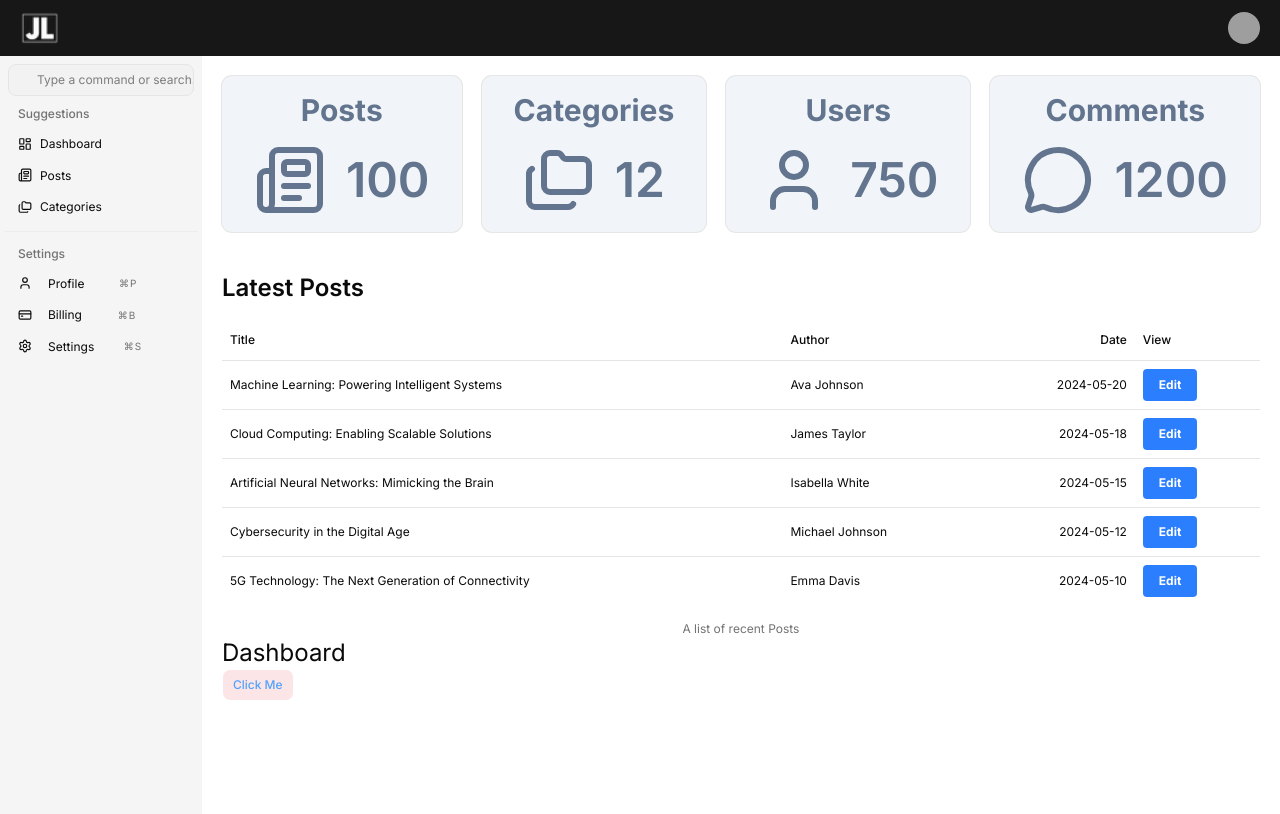
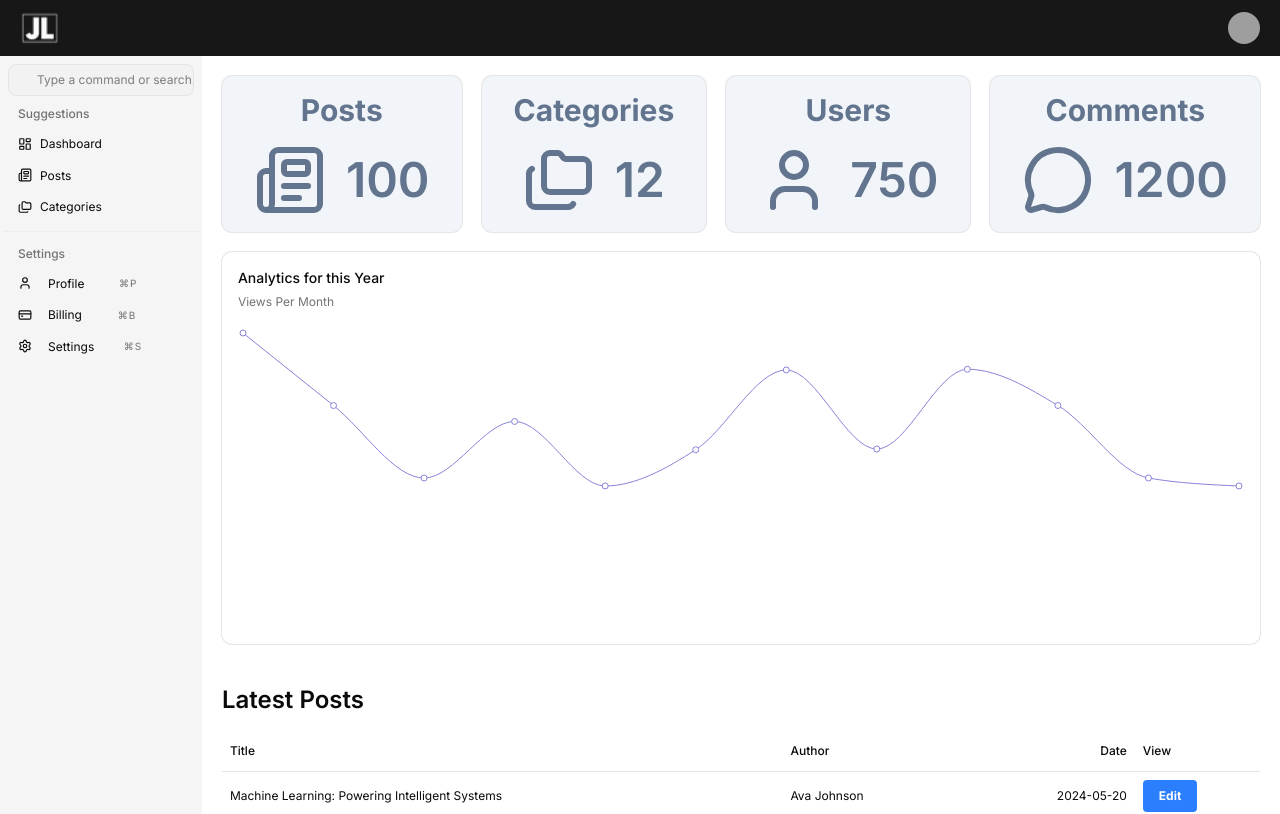
Before and after one commit to jacklmbrt07/dashboard-ui, a Next.js app: page / in a window 1280 px wide. Shown: the top 814 px of the page. Built offline with nearby package versions, Linux system fonts and the light colour scheme; grey boxes are pictures that could not be loaded; some icons are missing.

Commit message:
added analytics chart

```diff
--- a/app/page.tsx
+++ b/app/page.tsx
@@ -2,6 +2,7 @@
 import DashboardCard from "@/components/dashboard/DashboardCard";
 import { Folders, MessageCircle, Newspaper, User } from "lucide-react";
 import PostsTable from "@/components/posts/PostsTable";
+import AnalyticsChart from "@/components/dashboard/AnalyticsChart";
 
 const dashboardCards = [
   { title: "Posts", count: 100, icon: Newspaper },
@@ -23,6 +24,7 @@
           />
         ))}
       </div>
+      <AnalyticsChart />
       <PostsTable title="Latest Posts" limit={5} />
       <h1 className="text-2xl">Dashboard</h1>
       <Button variant="destructive" size="lg" className="text-blue-400">
--- /dev/null
+++ b/components/dashboard/AnalyticsChart.tsx
@@ -0,0 +1,40 @@
+"use client";
+import {
+  LineChart,
+  Line,
+  XAxis,
+  YAxis,
+  CartesianGrid,
+  ResponsiveContainer,
+} from "recharts";
+import {
+  Card,
+  CardContent,
+  CardDescription,
+  CardHeader,
+  CardTitle,
+} from "@/components/ui/card";
+
+import data from "@/data/analytics";
+
+const AnalyticsChart = () => {
+  return (
+    <Card>
+      <CardHeader>
+        <CardTitle>Analytics for this Year</CardTitle>
+        <CardDescription>Views Per Month</CardDescription>
+      </CardHeader>
+      <CardContent>
+        <div className="w-full" style={{ height: "300px" }}>
+          <ResponsiveContainer>
+            <LineChart width={1100} height={300} data={data}>
+              <Line type="monotone" dataKey="uv" stroke="#8884d8" />
+            </LineChart>
+          </ResponsiveContainer>
+        </div>
+      </CardContent>
+    </Card>
+  );
+};
+
+export default AnalyticsChart;
--- a/package.json
+++ b/package.json
@@ -20,6 +20,7 @@
     "radix-ui": "^1.6.7",
     "react": "19.2.8",
     "react-dom": "19.2.8",
+    "recharts": "^3.10.1",
     "shadcn": "^4.21.0",
     "tw-animate-css": "^1.4.0"
   },
```
Also changed, not shown: 1 other file (tests, documents, lock files or other folders).
